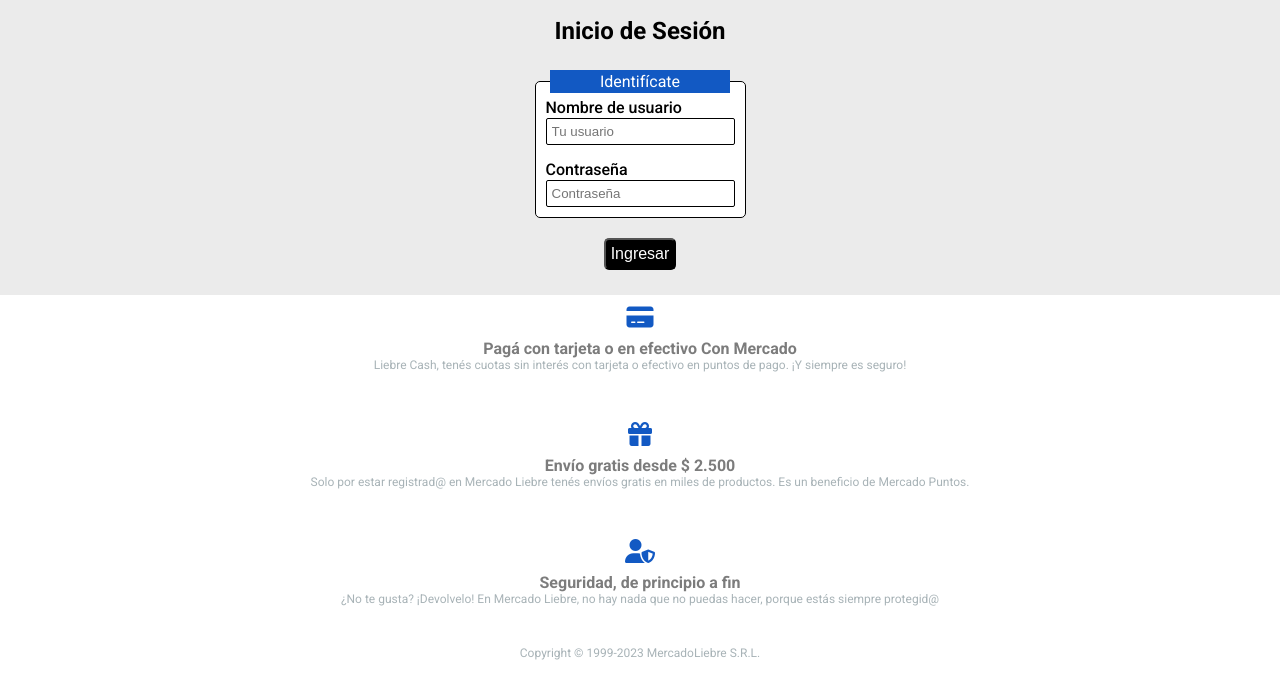
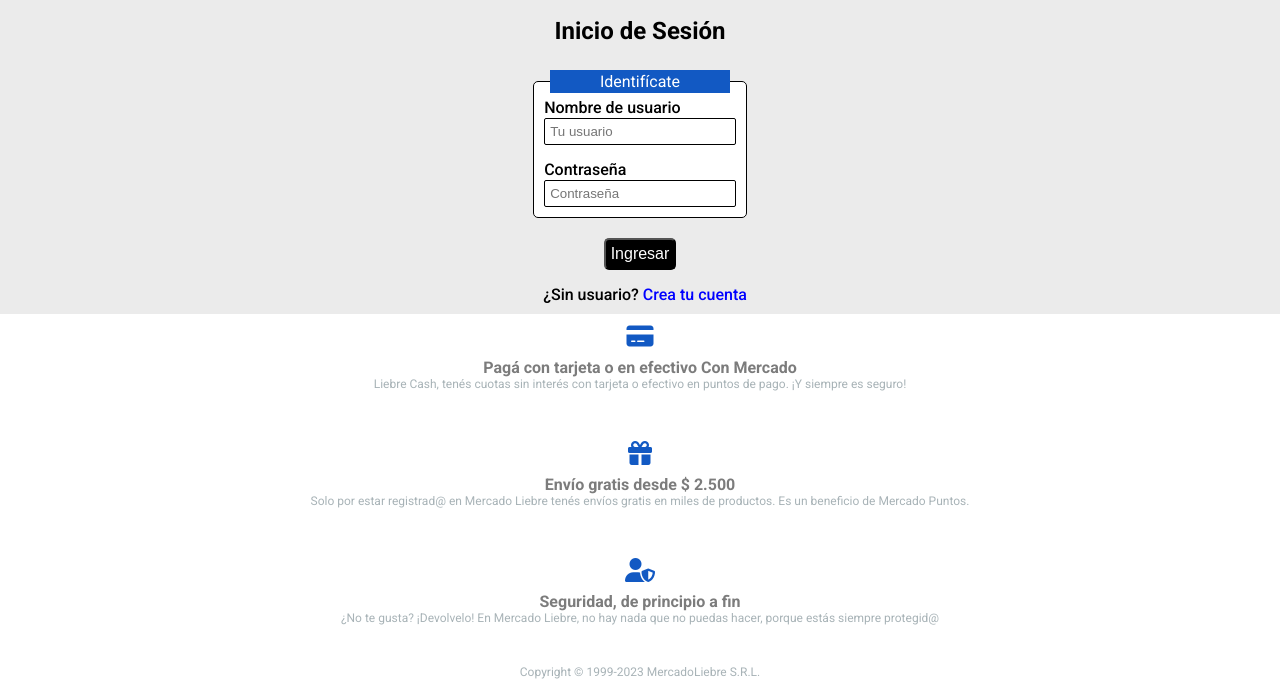
Before and after one commit to x-Fenix-x/C21-MercadoLiebre, a website: page views/login.html in a window 1280 px wide. Shown: the part 184-873 px from the top of the page. Drawn offline with Linux system fonts and the light colour scheme.

Commit message:
feat: link de registro en login

```diff
--- a/public/css/forms.css
+++ b/public/css/forms.css
@@ -52,3 +52,11 @@
   border: 1px solid #000000;
   border-radius: 2px;
 }
+
+.form-contenedor__label a{
+  color: #0000ff;
+}
+
+.form-contenedor__label a:hover{
+  color: #267cf4
+}
--- a/views/login.html
+++ b/views/login.html
@@ -68,6 +68,9 @@
                 <div>
                     <button class="button button__enviar">Ingresar</button>
                 </div>
+                <div>
+                <label class="form-contenedor__label">¿Sin usuario?<span><a href="/register"> Crea tu cuenta</a></span></label>
+                </div>
             </form>
         </div>
     </main>
```
